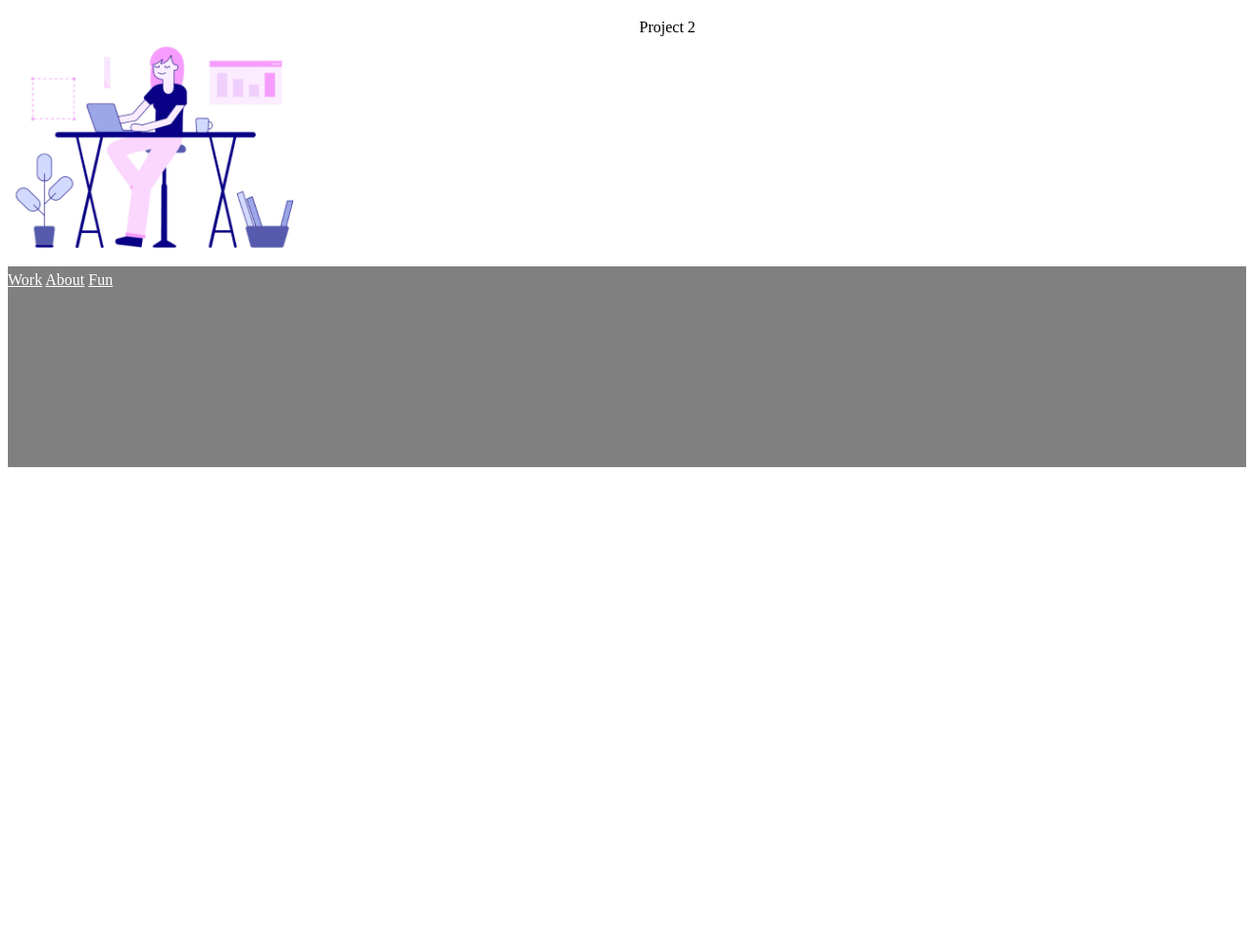
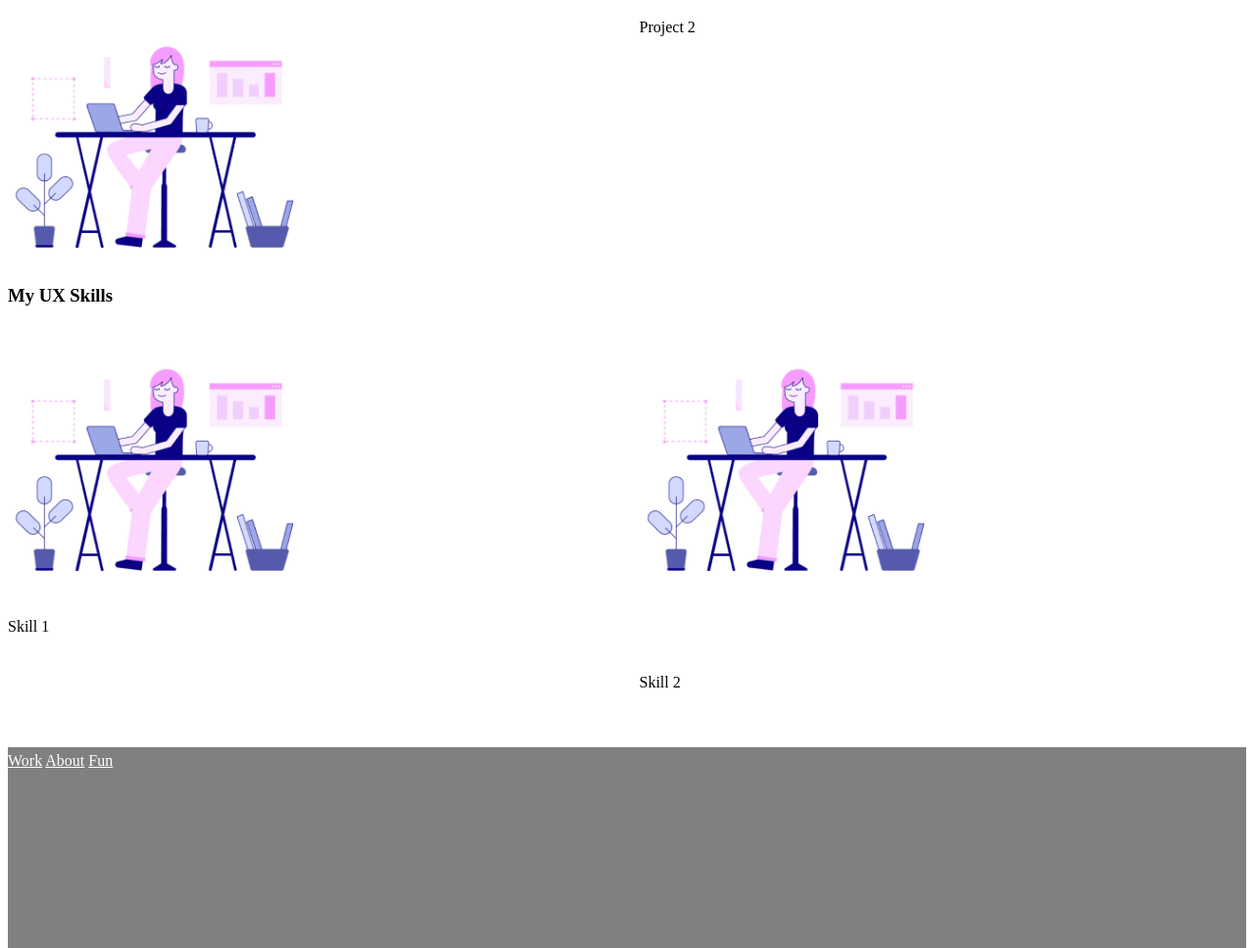
Before and after one commit to jasmmine/UX_UI_HW_18, a plain HTML site: page index.html in a window 1280 px wide. Shown: the part 1217-2185 px from the top of the page at 98% size. Before the commit the page ends 1694 px from the top, so only its background shows below. Drawn offline with Linux system fonts and the light colour scheme.

Commit message:
hw18change

```diff
--- a/index.css
+++ b/index.css
@@ -39,6 +39,10 @@
     gap: 25px;
   }
 
+.skills {
+    display: grid;
+    grid-template-columns: 2;
+}
 
 .footer {
     padding-top: 5px;
--- a/index.html
+++ b/index.html
@@ -69,6 +69,19 @@ width="50%">
 <p>Project 2</p>
 
 </div>
+<h3>
+    My UX Skills
+</h2>
+<div class="wrapper">
+    <span><img src="./images/unit17_image.png" alt="hero_image" height="auto"
+    width="50%">
+
+</span><img src="./images/unit17_image.png" alt="hero_image" height="auto"
+width="50%">
+
+Skill 1
+<p><div class="skills"></div>Skill 2
+</p>
 
 </main>
 
@@ -79,6 +92,7 @@ width="50%">
         <a class="active" href="#Work">Work</a>
         <a href="#About">About</a>
         <a href="#Fun">Fun</a>
+
  </footer>
 
 
```
